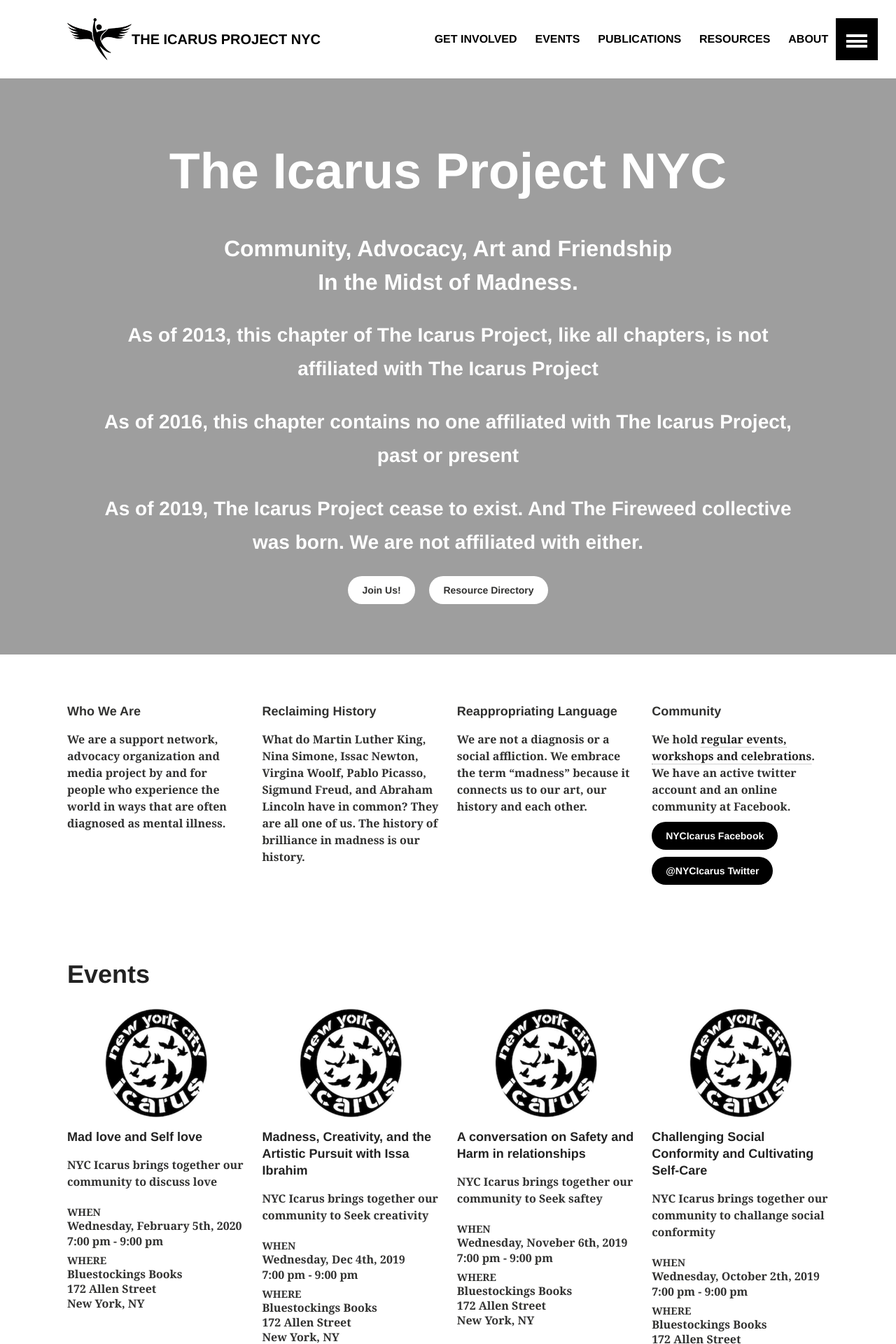
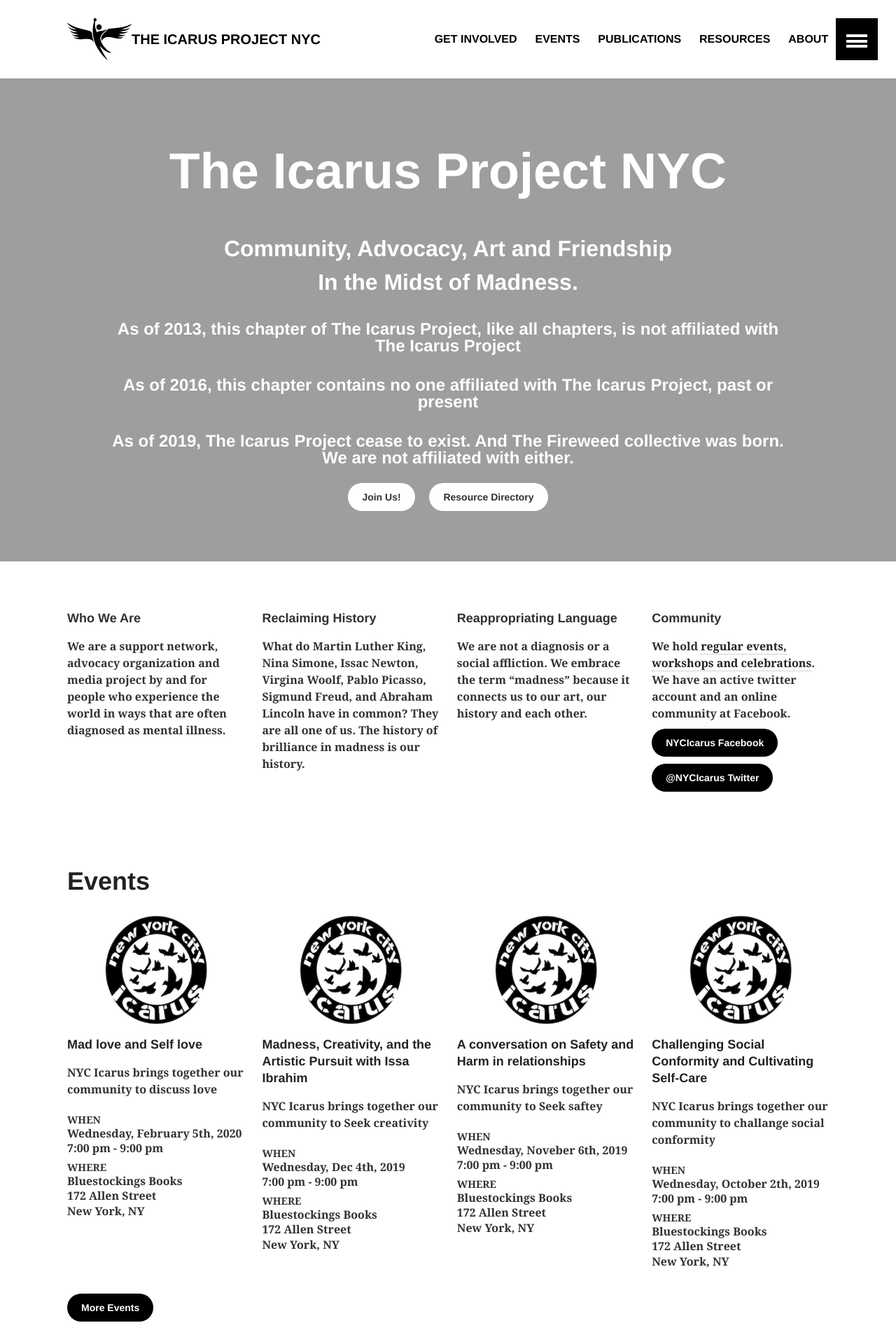
Before and after one commit to nycicarus/nycicarus.github.io, a Jekyll site: the page built from index.md, in a window 1280 px wide. Shown: the top 1920 px of the page at 70% size. Built offline with Jekyll 4.4.1, drawn with Linux system fonts in a browser that asks for light colours.

```diff
--- a/_layouts/home.html
+++ b/_layouts/home.html
@@ -40,9 +40,9 @@
       <div class="wrap page-lead-content">
         <h1>The Icarus Project NYC</h1>
         <h2>Community, Advocacy, Art and Friendship<br/>In the Midst of Madness.</h2>
-        <h3><b>As of 2013, this chapter of The Icarus Project, like all chapters, is not affiliated with The Icarus Project<b></h2>
-        <h3><b>As of 2016, this chapter contains no one affiliated with The Icarus Project, past or present<b></h2>
-        <h3><b>As of 2019, The Icarus Project cease to exist. And The Fireweed collective was born. We are not affiliated with either.<b></h2>
+        <h4><b>As of 2013, this chapter of The Icarus Project, like all chapters, is not affiliated with The Icarus Project<b></h2>
+        <h4><b>As of 2016, this chapter contains no one affiliated with The Icarus Project, past or present<b></h2>
+        <h4><b>As of 2019, The Icarus Project cease to exist. And The Fireweed collective was born. We are not affiliated with either.<b></h2>
         <a href="{{ site.url }}/get-involved/" class="btn-inverse">Join Us!</a> &nbsp; &nbsp; <a href="http://directory.nycicarus.org/" class="btn-inverse">Resource Directory</a>
       </div><!-- /.page-lead-content -->
     </div><!-- /.page-lead -->
```
